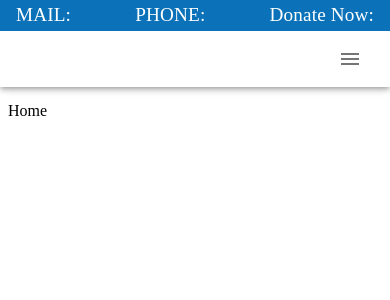
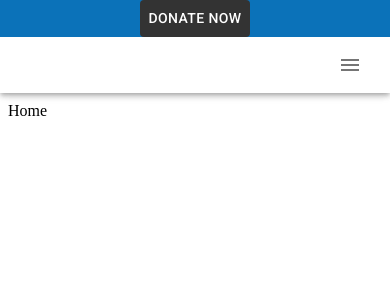
Before and after one commit to ganislp/alms-giving-charity-web-v2-, a React (Create React App) app: page / in a window 390 px wide. Shown: the top 300 px of the page. Built offline with nearby package versions, Linux system fonts and the light colour scheme; what redux-mediaquery would draw is missing.

Commit message:
commit complect form

```diff
--- a/src/actions/api/companyDetailsApi.js
+++ b/src/actions/api/companyDetailsApi.js
@@ -42,7 +42,6 @@ export const createCompanyDetails =  (formValues,uid) => async (dispatch) => {
 
 } catch (error) {
   dispatch(companyActionType.createCompanyDetailsError(error));
-  console.log('error', error)
   dispatch(showFaildSnackbar("Please Contact Admistator! some thing went wrong!"));
 }
 }
--- a/src/components/App.js
+++ b/src/components/App.js
@@ -10,7 +10,6 @@ class App extends Component{
       <React.Fragment>
      <SuccessSnackbar/>
       <ThemeProvider theme={appTheme}>
-
         <Header/>
         </ThemeProvider>
         </React.Fragment>
--- a/src/components/navigation/header/Header.js
+++ b/src/components/navigation/header/Header.js
@@ -1,8 +1,5 @@
 import React from 'react';
-
-import { Router, Route, Switch,Link } from 'react-router-dom';
-import useMediaQuery from '@material-ui/core/useMediaQuery';
-import useTheme from '@material-ui/core/styles/useTheme';
+import { Router, Route, Switch } from 'react-router-dom';
 import AppHeader from './appBar/AppHeader';
 import history from '../../../history';
 import Settings from '../../settings/Settings';
@@ -10,11 +7,11 @@ import Settings from '../../settings/Settings';
 
 
 
-const  Header = (props) => {
-  const theme = useTheme();
-  // const matchesSM = useMediaQuery(theme.breakpoints.down("xs"));
-  const matchesSMD = useMediaQuery(theme.breakpoints.down("sm"));
-  return(
+
+class Header extends React.Component {
+
+  render() {
+    return (
       <Router history={history}>
         <AppHeader />
         <Switch>
@@ -24,12 +21,12 @@ const  Header = (props) => {
           <Route exact path="/news" component={() => <div>News</div>}></Route>
           <Route exact path="/gallery" component={() => <div>Gallery</div>}></Route>
           <Route exact path="/contact" component={() => <div>News</div>}></Route>
-<Route exact path="/settings" component={props => (<Settings {...props} /> )}></Route>
+           <Route exact path="/settings" component={() => <Settings />}></Route>
         </Switch>
       </Router>
     )
   }
-
+}
 
 
 export default Header;
--- a/src/components/navigation/header/appBar/AppHeader.js
+++ b/src/components/navigation/header/appBar/AppHeader.js
@@ -1,10 +1,14 @@
 import React, { Component } from 'react';
-import { AppBar, Toolbar, Grid, Container, Hidden } from '@material-ui/core';
+import { AppBar, Toolbar, Grid, Container, Hidden  } from '@material-ui/core';
 import { withStyles, withTheme } from '@material-ui/core/styles';
 import DrawerBuilder from './drawer/DrawerBuilder'
 import TopAppBar from './TopAppBar';
 import TabsBuilder from './tabsBuilder/TabsBuilder'
 import Logo from '../logo/Logo';
+
+
+
+
 
 
 const useStyles = theme => ({
@@ -15,8 +19,16 @@ const useStyles = theme => ({
       marginBottom: "2.4em"
     }
   },
+
+  appbar: {
+    zIndex: theme.zIndex.modal + 1,
+  },
 });
 class AppHeader extends Component {
+
+
+
+
   rednderDrawer() {
     return (
       <React.Fragment>
@@ -34,10 +46,9 @@ class AppHeader extends Component {
   }
   render() {
     const { classes } = this.props;
-
     return (
       <React.Fragment>
-        <AppBar position="fixed"  >
+        <AppBar position="fixed"  className={classes.appbar}>
           <Grid container  >
             <Grid item container>
               <TopAppBar />
@@ -49,9 +60,16 @@ class AppHeader extends Component {
                     <Grid item>
                      {this.renderLogo()}
                     </Grid>
+                    <Hidden smDown>
                     <Grid item >
                       {this.rednderDrawer()}
                     </Grid>
+                    </Hidden>
+                    <Hidden smUp>
+                    <Grid item container>
+                      {this.rednderDrawer()}
+                    </Grid>
+                    </Hidden>
                   </Grid>
                 </Toolbar>
               </Container>
@@ -59,12 +77,11 @@ class AppHeader extends Component {
           </Grid>
         </AppBar>
         <div className={classes.toolbarMargin} />
+        {/* {_.isEmpty(this.props.companyDetails) ? <CircularProgress color="secondary" /> : null} */}
       </React.Fragment>
     )
-
-
   }
 }
 
 
-export default (withTheme(withStyles(useStyles)(AppHeader)));
+export default  (withTheme(withStyles(useStyles)(AppHeader)));
--- a/src/components/navigation/header/appBar/TopAppBar.js
+++ b/src/components/navigation/header/appBar/TopAppBar.js
@@ -1,6 +1,10 @@
 import React from "react";
-import { Grid, Typography, Container } from '@material-ui/core';
+
+import { connect } from 'react-redux';
+import { Grid, Typography, Container,Hidden } from '@material-ui/core';
 import { withStyles, withTheme } from '@material-ui/core/styles';
+import { DonateButtonHeader } from '../../../ui/Buttons';
+
 
 const useStyles = theme => ({
   mainContainer: {
@@ -13,22 +17,34 @@ class TopAppBar extends React.Component {
 
 
   render() {
+
+
+    const {contactDetails} = {...this.props.companyDetails};
+    const {email,phone} = {...contactDetails};
     const { classes, theme } = this.props;
     return (
 
       <Grid container className={classes.mainContainer}>
-
         <Container maxWidth="lg" >
           <Grid container justify="space-between" alignItems="center">
+            <Hidden smDown>
             <Grid item  >
-              <Typography variant="h6" style={{ ...theme.palette.typography.caption }}>MAIL:</Typography>
+    <Typography variant="h6" style={{ ...theme.palette.typography.caption }}>MAIL: {email}</Typography>
             </Grid>
             <Grid item >
-              <Typography variant="h6" style={{ ...theme.palette.typography.caption }}>PHONE:</Typography>
+    <Typography variant="h6" style={{ ...theme.palette.typography.caption }}>PHONE: {phone}</Typography>
             </Grid>
-            <Grid item >
-              <Typography variant="h6" style={{ ...theme.palette.typography.caption }}>Donate Now:</Typography>
+
+            <Grid item  >
+             <DonateButtonHeader/>
             </Grid>
+            </Hidden>
+            <Hidden smUp>
+            <Grid item  container justify="center">
+             <DonateButtonHeader/>
+            </Grid>
+              </Hidden>
+
           </Grid>
         </Container>
       </Grid>
@@ -38,4 +54,11 @@ class TopAppBar extends React.Component {
   }
 }
 
-export default (withTheme(withStyles(useStyles)(TopAppBar)));
+const mapStateToProps = state => {
+  return {
+    companyDetails: Object.assign({}, ...Object.values(state.companyDetails)),
+};
+
+};
+
+export default connect(mapStateToProps,{}) (withTheme(withStyles(useStyles)(TopAppBar)));
--- a/src/components/navigation/header/appBar/drawer/DrawerBuilder.js
+++ b/src/components/navigation/header/appBar/drawer/DrawerBuilder.js
@@ -1,7 +1,7 @@
 import React from 'react';
 import { Link } from 'react-router-dom';
 import { connect } from 'react-redux';
-import { SwipeableDrawer, List, ListItem, ListItemText } from '@material-ui/core';
+import { SwipeableDrawer, List, ListItem, ListItemText,Grid,Typography } from '@material-ui/core';
 import IconButton from "@material-ui/core/IconButton";
 import MenuIcon from "@material-ui/icons/Menu";
 import { withStyles, withTheme } from '@material-ui/core/styles';
@@ -87,14 +87,26 @@ class DrawerBuilder extends React.Component {
     </SwipeableDrawer>
   }
 
-  renderIconButton(classes) {
+  renderIconButton() {
+    const {companyName} = this.props.companyDetails;
     return (
-      <IconButton
+      <Grid container justify="space-between" alignItems="center">
+
+         <Grid item>
+       <Typography variant="h6" style={{...this.props.theme.palette.typography.h6Grey}}>
+       {companyName}
+       </Typography>
+      </Grid>
+
+        <Grid item>
+      <IconButton className={this.props.classes.drawerIconContainer}
         disableRipple
-        onClick={this.iconButtonDrawerHandler}
-        className={classes.drawerIconContainer}>
-        <MenuIcon className={classes.drawerIcon} />
+        onClick={this.iconButtonDrawerHandler} >
+        <MenuIcon/>
       </IconButton>
+      </Grid>
+
+      </Grid>
     )
   }
 
@@ -103,15 +115,17 @@ class DrawerBuilder extends React.Component {
     return (
       <React.Fragment>
         {this.renderSwipeableDrawer()}
-        {this.renderIconButton(classes)}
+        {this.renderIconButton()}
       </React.Fragment>
     )
   }
 }
-const mapStateToProps = (state,ownProps) => {
+const mapStateToProps = (state) => {
   return {
+
     drawerOpen: state.drawerOpen,
     seletedValue: state.selectdTabValue,
+    companyDetails: Object.assign({}, ...Object.values(state.companyDetails)),
   }
 }
 
--- a/src/components/theme/AppTheme.js
+++ b/src/components/theme/AppTheme.js
@@ -37,6 +37,15 @@ export default  createMuiTheme({
       fontWeight: 400,
       color: appWhite,
       fontSize: "1.2rem",
+    },
+
+
+    h6Grey : {
+      fontFamily: "Open Sans sans-serif",
+      textTransform: "none",
+      fontWeight: 600,
+      color: arcGrey,
+      fontSize: "1rem",
     },
 
     caption:{
--- a/src/components/ui/Buttons.js
+++ b/src/components/ui/Buttons.js
@@ -10,6 +10,17 @@ import useMediaQuery from '@material-ui/core/useMediaQuery';
 const useStyles = makeStyles(theme => ({
   submitButton: {
     ...theme.palette.typography.SubmitButton
+  },
+
+ headerButton: {
+    ...theme.palette.typography.SubmitButton,
+    backgroundColor: theme.palette.common.grey,
+    color : theme.palette.common.white,
+    "&:hover": {
+      backgroundColor: theme.palette.common.grey,
+      color: theme.palette.common.white,
+    },
+
   },
 }))
 
@@ -47,3 +58,12 @@ export const SubmitButton = (props) => {
     </React.Fragment>
   )
 }
+
+
+export const DonateButtonHeader = (props) => {
+  const classes = useStyles();
+  return(
+    <Button variant="text" className={classes.headerButton}>Donate Now</Button>
+  )
+
+}
```
Also changed, not shown: src/components/settings/Settings.js (+4 -6 lines). Lines whose indentation alone changed are shown as unchanged.
